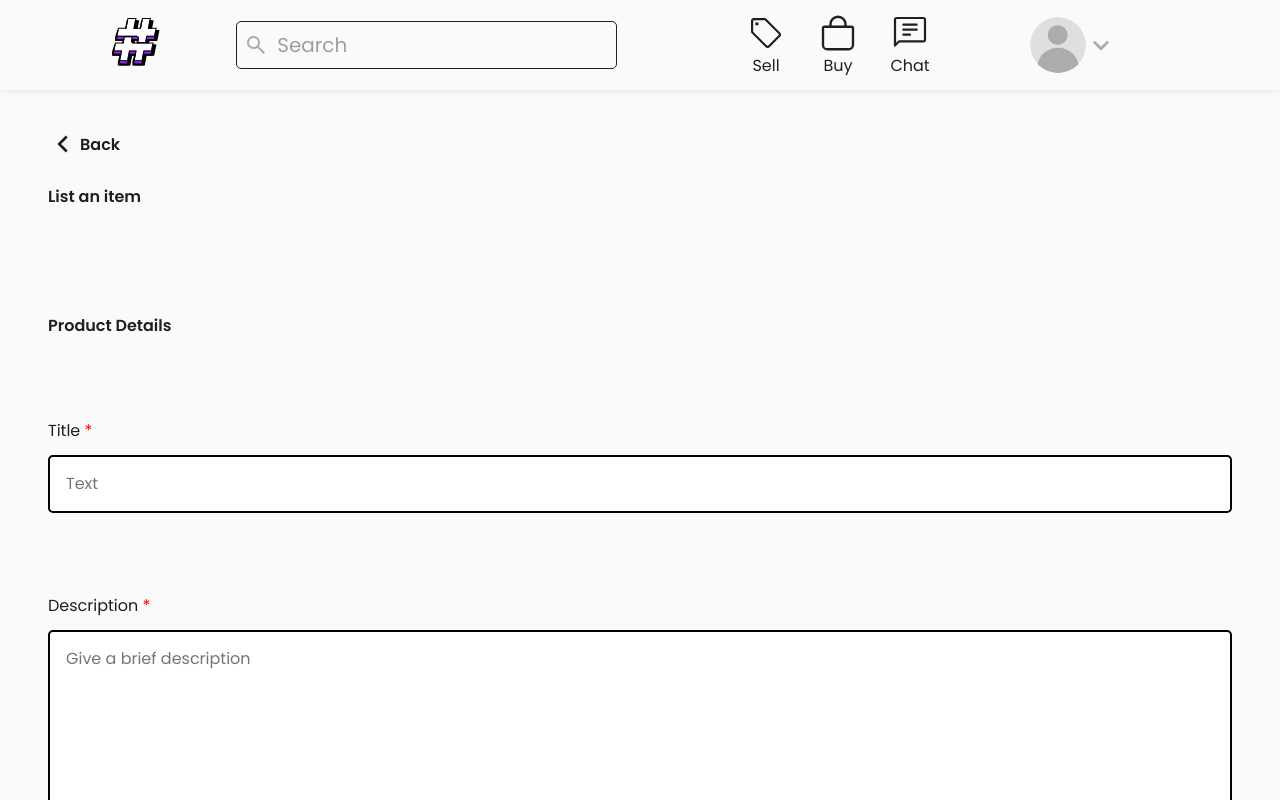
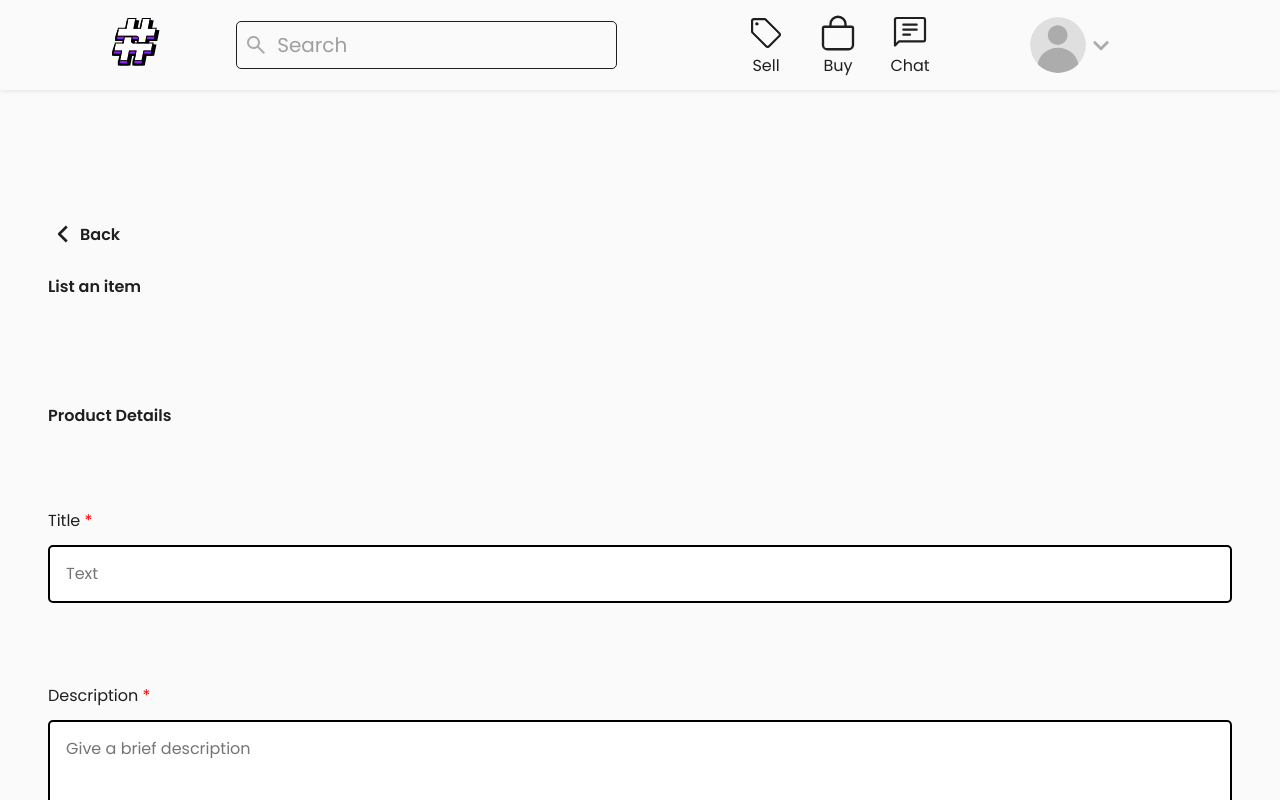
Before and after one commit to include-davis/marketplace, a Next.js app in the folder client/: page /create-post in a window 1280 px wide. Shown: the top 800 px of the page. Built offline with nearby package versions, Linux system fonts and the light colour scheme; no server answers.

Commit message:
feat: Rework navbar and footer spacing

```diff
--- a/client/src/app/(pages)/(main)/(home)/page.module.scss
+++ b/client/src/app/(pages)/(main)/(home)/page.module.scss
@@ -3,7 +3,7 @@
 .pageWrapper {
   display: flex;
   flex-direction: column;
-  padding: 154px 100px 16px 100px;
+  padding: 54px 100px 20px 100px;
 }
 
 .searchHeading {
--- /dev/null
+++ b/client/src/app/(pages)/(main)/layout.module.scss
@@ -0,0 +1,10 @@
+.layout {
+  position: relative;
+  min-height: 100vh;
+  display: flex;
+  flex-direction: column;
+}
+
+.content {
+  flex: 1;
+}
--- a/client/src/app/(pages)/(main)/layout.tsx
+++ b/client/src/app/(pages)/(main)/layout.tsx
@@ -1,4 +1,5 @@
 import React from 'react';
+import styles from './layout.module.scss';
 import Navbar from '@/app/_components/Navbar/Navbar';
 import Footer from '@/app/_components/Footer/Footer';
 
@@ -8,10 +9,10 @@ export default function RootLayout({
   children: React.ReactNode;
 }>) {
   return (
-      <body>
-          <Navbar />
-          {children}
-          <Footer />
-      </body>
+    <div className={styles.layout}>
+      <Navbar />
+      <div className={styles.content}>{children}</div>
+      <Footer />
+    </div>
   );
 }
--- a/client/src/app/_components/Footer/Footer.module.scss
+++ b/client/src/app/_components/Footer/Footer.module.scss
@@ -6,6 +6,7 @@
   padding-bottom: 40px;
   background-color: var(--white);
   width: 100%;
+  height: var(--footer-height);
   box-sizing: border-box;
   box-shadow: 0 0 6px rgba(0, 0, 0, 0.12);
 }
--- a/client/src/app/_components/Navbar/Navbar.module.scss
+++ b/client/src/app/_components/Navbar/Navbar.module.scss
@@ -4,10 +4,9 @@
   align-items: center;
   background-color: var(--white);
   width: 100%;
-  height: 90px;
-  position: fixed;
+  height: var(--navbar-height);
+  position: sticky;
   top: 0;
-  left: 0;
   z-index: 100;
   box-shadow: 0 0px 6px rgba(0, 0, 0, 0.12);
 }
--- a/client/src/app/_components/Navbar/Navbar.tsx
+++ b/client/src/app/_components/Navbar/Navbar.tsx
@@ -27,7 +27,6 @@ export default function Navbar() {
   }, []);
 
   return (
-    <div>
     <div className={styles.container}>
       <div className={styles.logoSection}>
         <Image
@@ -103,6 +102,5 @@ export default function Navbar() {
         )}
       </div>
     </div>
-    </div>
   );
 }
--- a/client/src/app/_globals/globals.scss
+++ b/client/src/app/_globals/globals.scss
@@ -13,6 +13,9 @@
   --dark-purple: #7a1cd9;
   --darker-purple: #6a16c0;
   --red: #ff0000;
+
+  --navbar-height: 90px;
+  --footer-height: 140px;
 }
 
 * {
@@ -22,9 +25,11 @@
   font-family: var(--font1);
 }
 
+html,
 body {
   background-color: var(--white);
   color: var(--black);
+  min-height: 100vh;
 }
 
 h1 {
```
Lines whose indentation alone changed are shown as unchanged.
